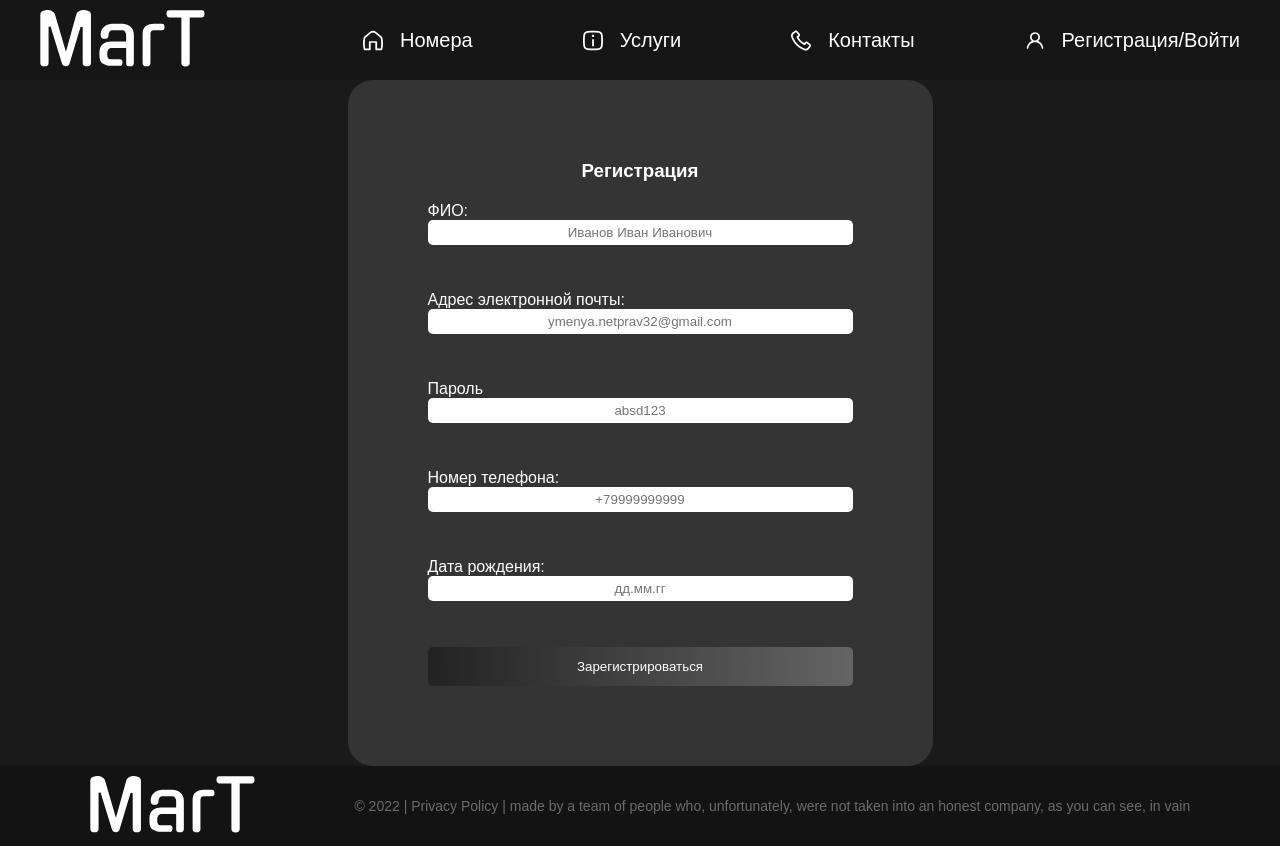
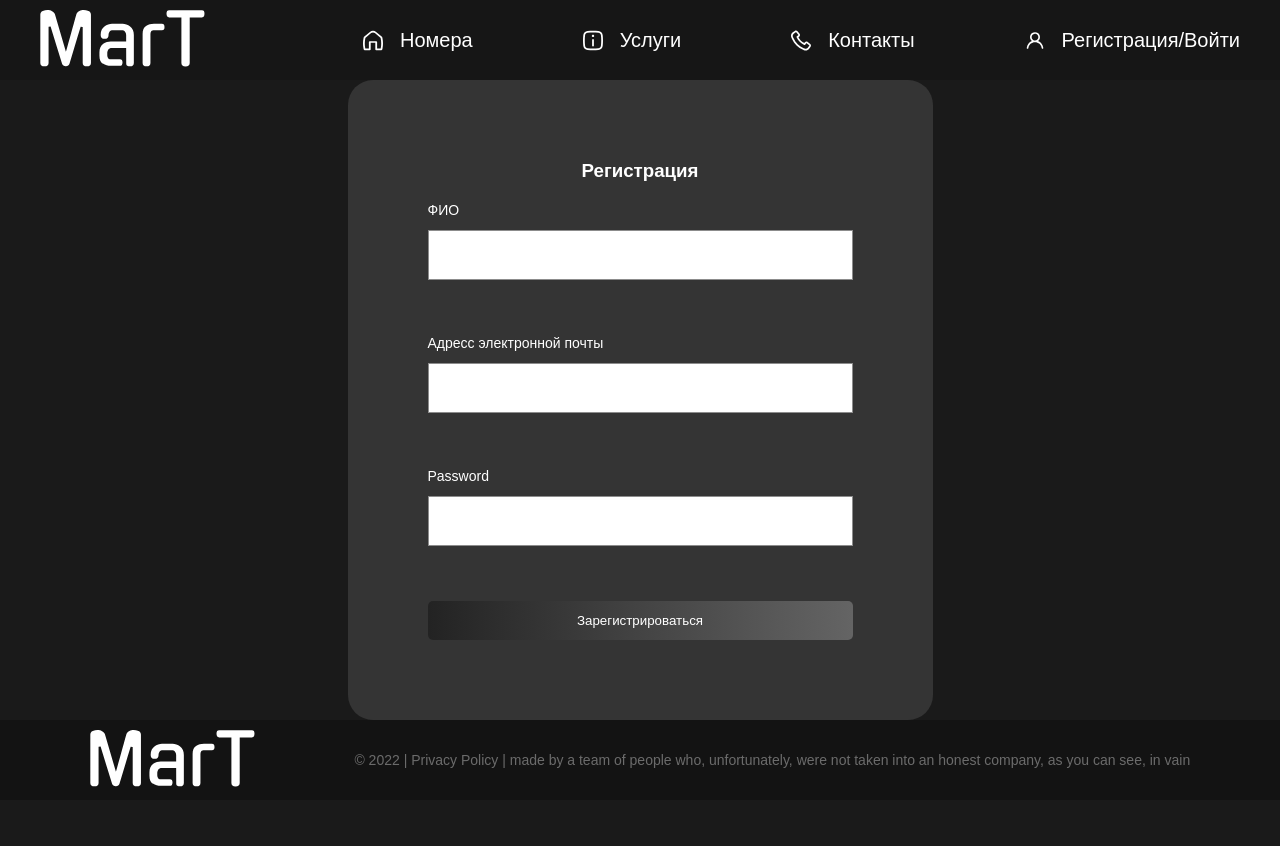
Before and after one commit to TEGGIT/MarT, a React (Create React App) app: page /registration-page in a window 1280 px wide. After the commit the page ends 800 px from the top, so only its background shows below. Built offline with nearby package versions, Linux system fonts and the light colour scheme; a web font is replaced by a local one.

Commit message:
пиздец, неважно

```diff
--- /dev/null
+++ b/src/appConstants.js
@@ -0,0 +1,37 @@
+export const Patterns = {
+  FIO: new RegExp(`^(?=.*[а-я])(?=.*[А-Я])(?=.{${2},})`),
+  email: /^[-\w.]+@([A-z0-9][-A-z0-9]+\.)+[A-z]{2,4}$/,
+  password: new RegExp(
+      "^(?=.*[a-z])(?=.*[A-Z])(?=.*[0-9])(?=.*[!@#$%^&*])(?=.{8,})"
+  ),
+  number: /^((8|\+7)[-; ]?)?(\(?\d{3}\)?[-; ]?)?[\d\- ]{7,10}$/,
+  date: /^(?:31([/\-.])(?:0?[13578]|1[02]|(?:Jan|Mar|May|Jul|Aug|Oct|Dec))\1|(?:29|30)([/\-.])(?:0?[1,3-9]|1[0-2]|(?:Jan|Mar|Apr|May|Jun|Jul|Aug|Sep|Oct|Nov|Dec))\2)(?:1[6-9]|[2-9]\d)?\d{2}$|^29([/\-.])(?:0?2|Feb)\3(?:(?:1[6-9]|[2-9]\d)?(?:0[48]|[2468][048]|[13579][26])|(?:16|[2468][048]|[3579][26])00)$|^(?:0?[1-9]|1\d|2[0-8])([/\-.])(?:(?:0?[1-9]|(?:Jan|Feb|Mar|Apr|May|Jun|Jul|Aug|Sep))|(?:1[0-2]|(?:Oct|Nov|Dec)))\4(?:1[6-9]|[2-9]\d)?\d{2}$/,
+
+};
+
+export let signinData = {
+  FIO: {
+    value: "",
+    isValid: false,
+  },
+
+  email: {
+    value: "",
+    isValid: false,
+  },
+  password: {
+    value: "",
+    isValid: false,
+  },
+};
+
+export let loginData = {
+  email: {
+    value: "",
+    isValid: false,
+  },
+  password: {
+    value: "",
+    isValid: false,
+  },
+};
--- a/src/components/Login/Login.jsx
+++ b/src/components/Login/Login.jsx
@@ -1,12 +1,20 @@
-import React from 'react';
-import {NavLink} from "react-router-dom";
+import React, {useState} from 'react';
+import {NavLink, useNavigate} from "react-router-dom";
 import Header from "../Header/Header";
 import Footer from "../Footer/Footer";
 import Input from '../UI/Input/Input'
 import classes from './Login.module.scss'
 import Button from "../UI/Button/Button";
+import {signinData} from "../../appConstants";
+
 
 const Login = () => {
+  const [usersStorage, setUsersStorage] = useState([]);
+  const [isDisableBtn, setIsDisableBtn] = useState(true);
+  const [inputValue, setInputValue] = useState("");
+  const [formState, setFormState] = useState(signinData);
+  const navigate = useNavigate();
+  const validState = [];
   return (
       <>
         <Header/>
@@ -18,16 +26,24 @@ const Login = () => {
 
             <form className={classes.container__form}>
               <Input
+                  text="Адресс электронной почты"
                   name="email"
                   type="email"
-                  title="Адрес электронной почты:"
-                  placeholder="ymenya.netprav32@gmail.com"
+                  notValidText="Введите адресс электронной почты"
+                  inputValue={inputValue}
+                  setInputValue={setInputValue}
+                  formState={formState}
+                  setFormState={setFormState}
               />
               <Input
+                  text="Password"
                   name="password"
                   type="password"
-                  title="Пароль"
-                  placeholder="absd123"
+                  notValidText="Введите пароль"
+                  inputValue={inputValue}
+                  setInputValue={setInputValue}
+                  formState={formState}
+                  setFormState={setFormState}
               />
               <Button
                   type="submit"
--- a/src/components/Registrations/Registrations.jsx
+++ b/src/components/Registrations/Registrations.jsx
@@ -1,114 +1,55 @@
 import React, {useEffect, useState} from 'react'
-
+import { useNavigate } from "react-router-dom";
 import Header from '../Header/Header'
 import Footer from '../Footer/Footer'
 import Input from '../UI/Input/Input'
 import Button from '../UI/Button/Button'
+import { signinData } from "../../appConstants";
+
 
 import classes from './Registrations.module.scss'
 
 const Registrations = () => {
-  const [email, setEmail] = useState('')
-  const [password, setPassword] = useState('')
-  const [phone, setPhone] = useState('')
-  const [fio, setFio] = useState('')
-  const [date, setDate] = useState('')
-  const [emailVisit, setEmailVisit] = useState(false)
-  const [passwordVisit, setPasswordVisit] = useState(false)
-  const [visitPhone, setVisitPhone] = useState(false)
-  const [visitFio, setVisitFio] = useState(false)
-  const [visitDate, setVisitDate] = useState(false)
-  const [formValid, setFormValid] = useState(false)
-  const [emailError, setEmailError] = useState('Email не может быть пустым')
-  const [passwordError, setPasswordError] = useState(
-      'Пароль не может быть пустым'
-  )
-  const [phoneError, setPhoneError] = useState(
-      'Номер телефона не может быть пустым'
-  )
-  const [DateError, setDateError] = useState(
-      'Дата рождения не может быть пустым'
-  )
-  const [fioError, setFioError] = useState('ФИО не может быть пустым')
+  const [usersStorage, setUsersStorage] = useState([]);
+  const [isDisableBtn, setIsDisableBtn] = useState(true);
+  const [inputValue, setInputValue] = useState("");
+  const [formState, setFormState] = useState(signinData);
+  const navigate = useNavigate();
+  const validState = [];
+  const submitForm = (e) => {
+    e.preventDefault();
+    const checkUser = usersStorage.find(
+        (item) => item.email === formState.email.value
+    );
+    if (!checkUser) {
+      const newUser = {
+        FIO: formState.FIO.value,
+        email: formState.email.value,
+        password: formState.password.value,
+      };
+      usersStorage.push(newUser);
+      localStorage.setItem("USERS_DATA", JSON.stringify(usersStorage));
+      localStorage.setItem("LOGIN_USER", JSON.stringify(newUser));
+      navigate("/main-page", { replace: true });
+    } else {
+      localStorage.setItem("USERS_DATA", JSON.stringify(usersStorage));
+      setIsDisableBtn(true);
+    }
+  };
+  useEffect(() => {
+    Object.keys(formState).map((i) => {
+      validState.push(formState[i].isValid);
+    });
+    Object.keys(validState).map((i) => {
+      if (validState.filter((state) => !state).length) setIsDisableBtn(true);
+      else setIsDisableBtn(false);
+    });
+  }, [formState]);
 
   useEffect(() => {
-    if (emailError || passwordError || phoneError || fioError || DateError) {
-      setFormValid(false)
-    } else {
-      setFormValid(true)
-    }
-  }, [emailError, passwordError, phoneError, fioError, DateError])
-
-  const emailHandler = (e) => {
-    setEmail(e.target.value)
-    const emailRe =
-        /^(([^<>()[\]\\.,;:\s@"]+(\.[^<>()[\]\\.,;:\s@"]+)*)|(".+"))@((\[[0-9]{1,3}\.[0-9]{1,3}\.[0-9]{1,3}\.[0-9]{1,3}-;])|(([a-zA-Z\-0-9]+\.)+[a-zA-Z]{2,}))$/
-    if (!emailRe.test(String(e.target.value).toLowerCase())) {
-      setEmailError('Некорректный email')
-    } else {
-      setEmailError('')
-    }
-  }
-  const phoneHandler = (e) => {
-    const phoneRe = /^((8|\+7)[-; ]?)?(\(?\d{3}\)?[-; ]?)?[\d\- ]{7,10}$/
-    setPhone(e.target.value)
-    if (!phoneRe.test(e.target.value)) {
-      setPhoneError('Неккоретный номер')
-    } else {
-      setPhoneError('')
-    }
-  }
-  const dateHandler = (e) => {
-    const dateRe =
-        /^(?:31([/\-.])(?:0?[13578]|1[02]|(?:Jan|Mar|May|Jul|Aug|Oct|Dec))\1|(?:29|30)([/\-.])(?:0?[1,3-9]|1[0-2]|(?:Jan|Mar|Apr|May|Jun|Jul|Aug|Sep|Oct|Nov|Dec))\2)(?:1[6-9]|[2-9]\d)?\d{2}$|^29([/\-.])(?:0?2|Feb)\3(?:(?:1[6-9]|[2-9]\d)?(?:0[48]|[2468][048]|[13579][26])|(?:16|[2468][048]|[3579][26])00)$|^(?:0?[1-9]|1\d|2[0-8])([/\-.])(?:(?:0?[1-9]|(?:Jan|Feb|Mar|Apr|May|Jun|Jul|Aug|Sep))|(?:1[0-2]|(?:Oct|Nov|Dec)))\4(?:1[6-9]|[2-9]\d)?\d{2}$/
-    setDate(e.target.value)
-    if (!dateRe.test(e.target.value)) {
-      setDateError('Укажите дату верно')
-    } else {
-      setDateError('')
-    }
-  }
-
-  const fioHandler = (e) => {
-    setFio(e.target.value)
-    if (e.target.value.length < 10) {
-      setFioError(' Неправильно введены ФИО')
-    } else {
-      setFioError('')
-    }
-  }
-  const passwordHandler = (e) => {
-    setPassword(e.target.value)
-    if (e.target.value.length < 5 || e.target.value.length > 10) {
-      setPasswordError('Пароль должен быть не меньше 5 и не больше 10 символов')
-      if (!e.target.value) {
-        setPasswordError('Пароль не может быть пустым')
-      }
-    } else {
-      setPasswordError('')
-    }
-  }
-
-  const blurHandler = (e) => {
-    switch (e.target.name) {
-      case 'email':
-        setEmailVisit(true)
-        break
-      case 'password':
-        setPasswordVisit(true)
-        break
-      case 'phone':
-        setVisitPhone(true)
-        break
-      case 'fio':
-        setVisitFio(true)
-        break
-      case 'date':
-        setVisitDate(true)
-        break
-      default:
-    }
-  }
+    if (localStorage.USERS_DATA)
+      setUsersStorage(JSON.parse(localStorage.getItem("USERS_DATA")));
+  });
 
   return (
       <>
@@ -118,82 +59,43 @@ const Registrations = () => {
             <div className={classes.registrations_title}>
               <h3>Регистрация</h3>
             </div>
-            <form className={classes.registrations_form}>
+            <form noValidate={true} className={classes.registrations_form}>
               <Input
-                  onChange={(e) => fioHandler(e)}
-                  onBlur={(e) => blurHandler(e)}
-                  value={fio}
-                  name="fio"
+                  text="ФИО"
+                  name="FIO"
                   type="text"
-                  title="ФИО:"
-                  placeholder="Иванов Иван Иванович"
+                  notValidText="Введите ФИО"
+                  inputValue={inputValue}
+                  setInputValue={setInputValue}
+                  formState={formState}
+                  setFormState={setFormState}
               />
-              <div className={classes.registrations_form_valid}>
-                {visitFio && fioError && (
-                    <div style={{color: 'red', position: 'absolute'}}>{fioError}</div>
-                )}
-              </div>
 
               <Input
-                  onChange={(e) => emailHandler(e)}
-                  value={email}
-                  onBlur={(e) => blurHandler(e)}
+                  text="Адресс электронной почты"
                   name="email"
                   type="email"
-                  title="Адрес электронной почты:"
-                  placeholder="ymenya.netprav32@gmail.com"
+                  notValidText="Введите адресс электронной почты"
+                  inputValue={inputValue}
+                  setInputValue={setInputValue}
+                  formState={formState}
+                  setFormState={setFormState}
               />
-              <div className={classes.registrations_form_valid}>
-                {emailVisit && emailError && (
-                    <div style={{color: 'red', position: 'absolute'}}>{emailError}</div>
-                )}
-              </div>
               <Input
-                  onChange={(e) => passwordHandler(e)}
-                  value={password}
-                  onBlur={(e) => blurHandler(e)}
+                  text="Password"
                   name="password"
                   type="password"
-                  title="Пароль"
-                  placeholder="absd123"
+                  notValidText="Введите пароль"
+                  inputValue={inputValue}
+                  setInputValue={setInputValue}
+                  formState={formState}
+                  setFormState={setFormState}
               />
-              <div className={classes.registrations_form_valid}>
-                {passwordVisit && passwordError && (
-                    <div style={{color: 'red', position: 'absolute'}}>{passwordError}</div>
-                )}
-              </div>
-              <Input
-                  onBlur={(e) => blurHandler(e)}
-                  onChange={(e) => phoneHandler(e)}
-                  value={phone}
-                  name="phone"
-                  type="number"
-                  title="Номер телефона:"
-                  placeholder="+79999999999"
-              />
-              <div className={classes.registrations_form_valid}>
-                {visitPhone && phoneError && (
-                    <div style={{color: 'red', position: 'absolute'}}>{phoneError}</div>
-                )}
-              </div>
-              <Input
-                  onChange={(e) => dateHandler(e)}
-                  onBlur={(e) => blurHandler(e)}
-                  value={date}
-                  name="date"
-                  type="text"
-                  title="Дата рождения:"
-                  placeholder="дд.мм.гг"
-              />
-              <div className={classes.registrations_form_valid}>
-                {visitDate && DateError && (
-                    <div style={{color: 'red', position: 'absolute'}}>{DateError}</div>
-                )}
-              </div>
               <Button
-                  disabled={!formValid}
-                  type="submit"
                   text="Зарегистрироваться"
+                  name="Create account"
+                  isDisable={isDisableBtn}
+                  onClick={(e) => submitForm(e)}
               />
             </form>
           </div>
--- a/src/components/UI/Input/Input.jsx
+++ b/src/components/UI/Input/Input.jsx
@@ -1,33 +1,56 @@
-import React from 'react'
+import React, {useState} from 'react'
 import classes from './Input.module.scss'
+import { Patterns } from "../../../appConstants";
 
 const Input = ({
-  title,
+                 text,
                  name,
                  type,
+                 notValidText,
+                 formState,
+                 setFormState,
+                 inputValue,
                  placeholder,
-  onBlur,
-  value,
-  onChange,
-  disabled,
-  style,
-  onKeyUp,
-}) => (
-    <label className={classes.label}>
-      {title}
+                 setInputValue,
+               }) => {
+  const [isValid, setIsValid] = useState(true);
+  const newInputValue = (e) => {
+    if (formState) {
+      setFormState({
+        ...formState,
+        [name]: {
+          value: e.target.value,
+          isValid: Patterns[name].test(e.target.value),
+        },
+      });
+      if (!Patterns[name].test(e.target.value) && e.target.value) {
+        setIsValid(false);
+      } else {
+        setIsValid(true);
+      }
+    } else if (inputValue) {
+      setInputValue({ ...inputValue, [name]: e.target.value });
+    }
+  };
+
+  return (
+      <label className={classes[`input__block`]}>
+        {text && <p className={classes[`input__name`]}>{text}</p>}
         <input
-        className={classes.label__input}
+            className={classes[`input__${isValid}`]}
+            type={type}
             name={name}
-        type={type}
             placeholder={placeholder}
-        onBlur={onBlur}
-        value={value}
-        onChange={onChange}
-        disabled={disabled}
-        style={style}
-        onKeyUp={onKeyUp}
+            value={inputValue[name]}
+            onChange={(e) => newInputValue(e)}
         />
+        {!isValid && (
+            <p className={classes[`input__not__valid__text`]}>
+              {notValidText}
+            </p>
+        )}
       </label>
-  )
+  );
+};
 
 export default Input
--- a/src/components/UI/Input/Input.module.scss
+++ b/src/components/UI/Input/Input.module.scss
@@ -1,12 +1,43 @@
-.label {
-  display: flex;
-  flex-direction: column;
+.input__true {
+  font-size: 1rem;
+  padding: 15px 10px;
+  width: 100%;
+  border: 1px solid #8C8C8C;
+}
 
+.input__true:active, .input__true:hover, .input__true:focus {
+  border: 1px solid #8C8C8C;
+  outline: none;
+}
 
-  &__input {
-    padding: 5px 0;
-    border-radius: 5px;
-    border: none;
-    text-align: center;
-  }
+.input__block {
+  width: 100%;
+  margin-bottom: 32px;
 }
+
+.input__name {
+  font-family: 'IBM Plex Sans', sans-serif;
+  font-size: 0.875rem;
+  margin-bottom: 12px;
+}
+
+.input__false {
+  font-size: 1rem;
+  padding: 15px 10px;
+  width: 100%;
+  border: 1px solid #CF4949;
+}
+
+.input__false:active, .input__false:hover, .input__false:focus {
+  border: 1px solid #CF4949;
+  outline: none;
+}
+
+.input__not__valid__text {
+  position: absolute;
+  font-family: 'IBM Plex Sans', sans-serif;
+  font-size: 0.75rem;
+  line-height: 0.875rem;
+  color: rgba(207, 73, 73, 1);
+  margin-top: 4px;
+}
```
Also changed, not shown: .eslintrc.json. Lines whose indentation alone changed are shown as unchanged.
